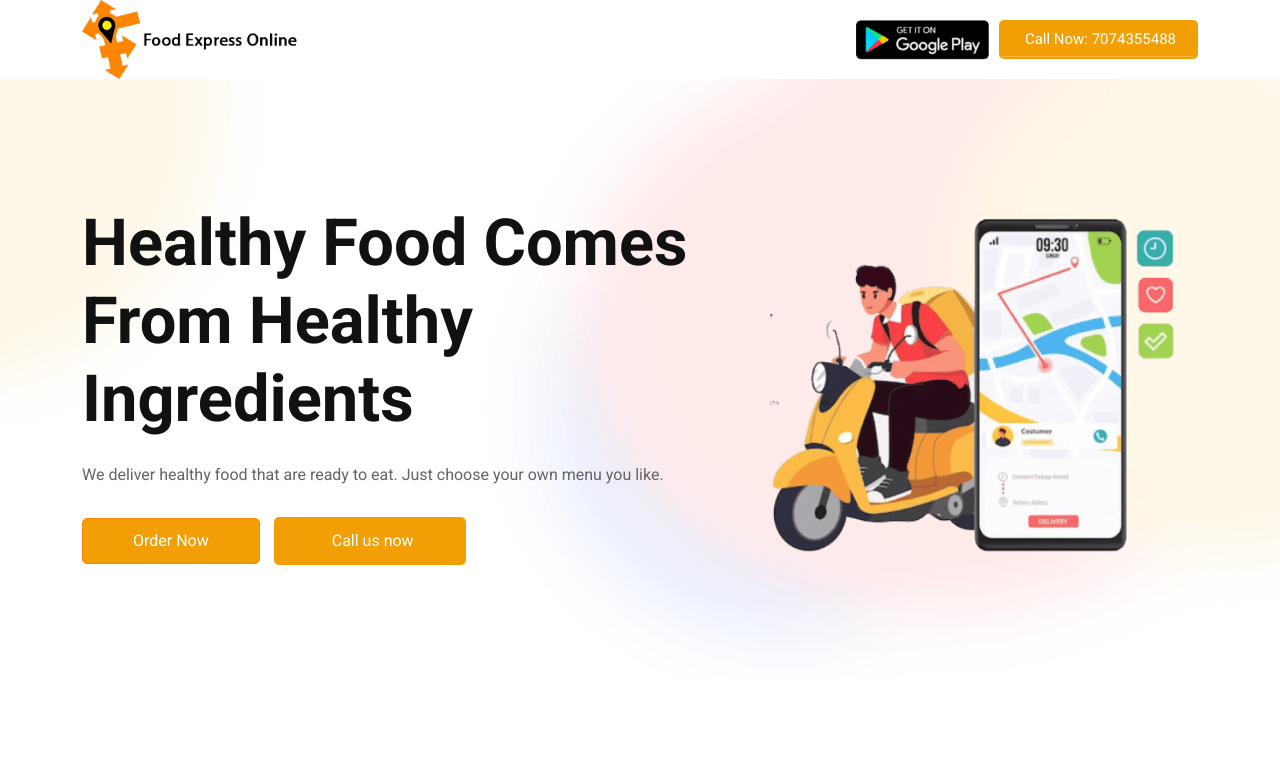
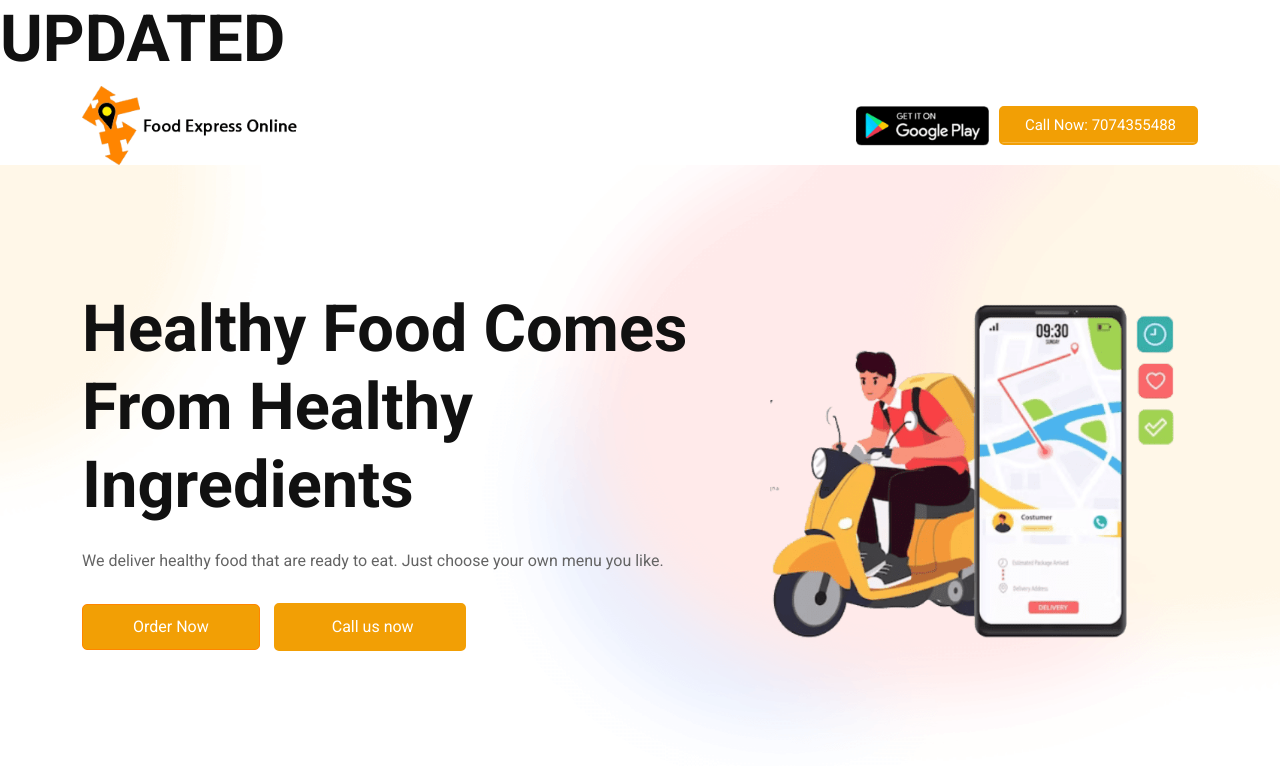
Before and after one commit to subhra9964/Food-express-online, a plain HTML site: page index.html in a window 1280 px wide. Shown: the top 777 px of the page. Drawn offline with nearby package versions, Linux system fonts and the light colour scheme; some icons are missing.

Commit message:
Index changed

```diff
--- a/index.html
+++ b/index.html
@@ -17,7 +17,7 @@
         <div class="scrollToTopBtn">
             <iconify-icon icon="cil:arrow-top"></iconify-icon>
         </div>
-
+        <h1>UPDATED</h1>
         <header>
             <nav>
                 <div class="container container-flex">
```
